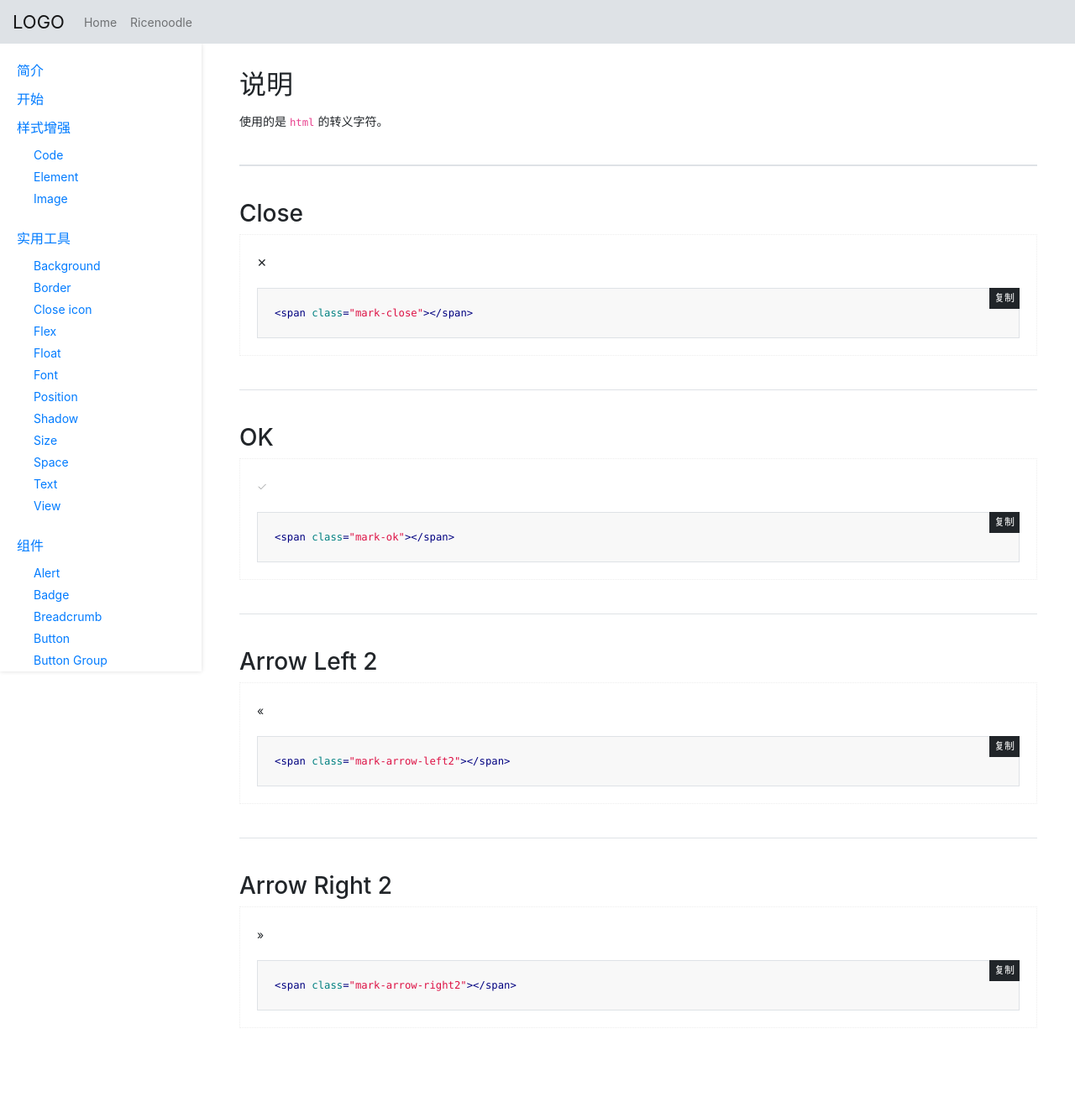
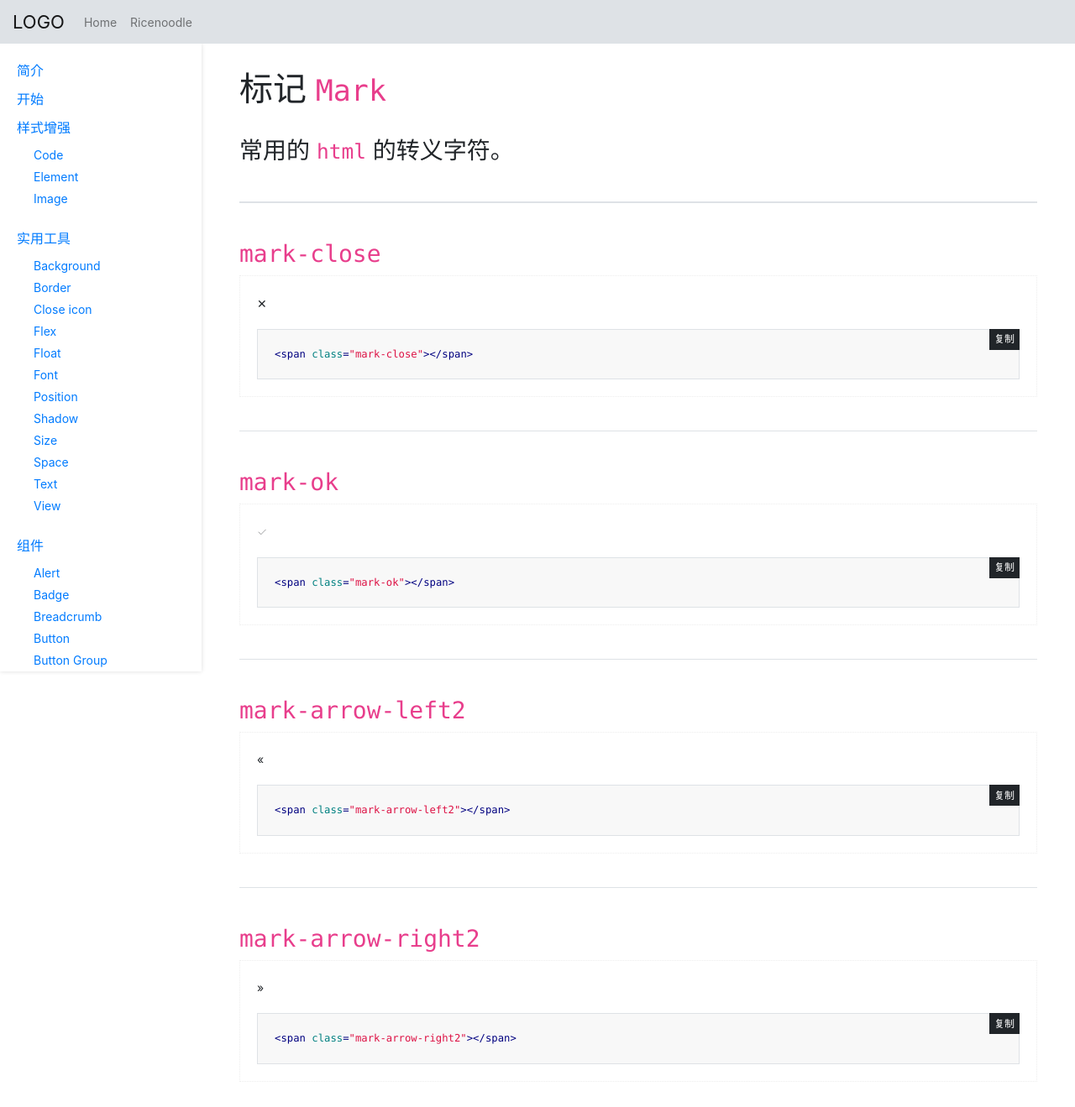
Before and after one commit to yayocn/yayocn-web, a React app: page /ricenoodle/components/mark in a window 1280 px wide. Shown: the whole page at 84% size. Before the commit the page ends 1255 px from the top, so only its background shows below. Built offline with nearby package versions, Linux system fonts and the light colour scheme.

Commit message:
improve mark

```diff
--- a/src/view/ricenoodle/components/Mark.js
+++ b/src/view/ricenoodle/components/Mark.js
@@ -42,12 +42,12 @@ export default class Mark extends Component {
   render () {
     return (
       <PageWrapper>
-        <h2>说明</h2>
-        <p>使用的是 <code>html</code> 的转义字符。</p>
+        <h1>标记 <code>Mark</code></h1>
+        <p className="font-2x font-100">常用的 <code>html</code> 的转义字符。</p>
 
         <div className="divider divider-bold divider-lg"></div>
 
-        <h3>Close</h3>
+        <h2><code>mark-close</code></h2>
         <div className={classnames(style['util-mark'])}>
           <div className="row">
             <div className="col-12">
@@ -79,7 +79,7 @@ export default class Mark extends Component {
 
         <div className="divider divider-lg"></div>
 
-        <h3>OK</h3>
+        <h2><code>mark-ok</code></h2>
         <div className={classnames(style['util-mark'])}>
           <div className="row">
             <div className="col-12">
@@ -111,7 +111,7 @@ export default class Mark extends Component {
 
         <div className="divider divider-lg"></div>
 
-        <h3>Arrow Left 2</h3>
+        <h2><code>mark-arrow-left2</code></h2>
         <div className={classnames(style['util-mark'])}>
           <div className="row">
             <div className="col-12">
@@ -143,7 +143,7 @@ export default class Mark extends Component {
 
         <div className="divider divider-lg"></div>
 
-        <h3>Arrow Right 2</h3>
+        <h2><code>mark-arrow-right2</code></h2>
         <div className={classnames(style['util-mark'])}>
           <div className="row">
             <div className="col-12">
```
